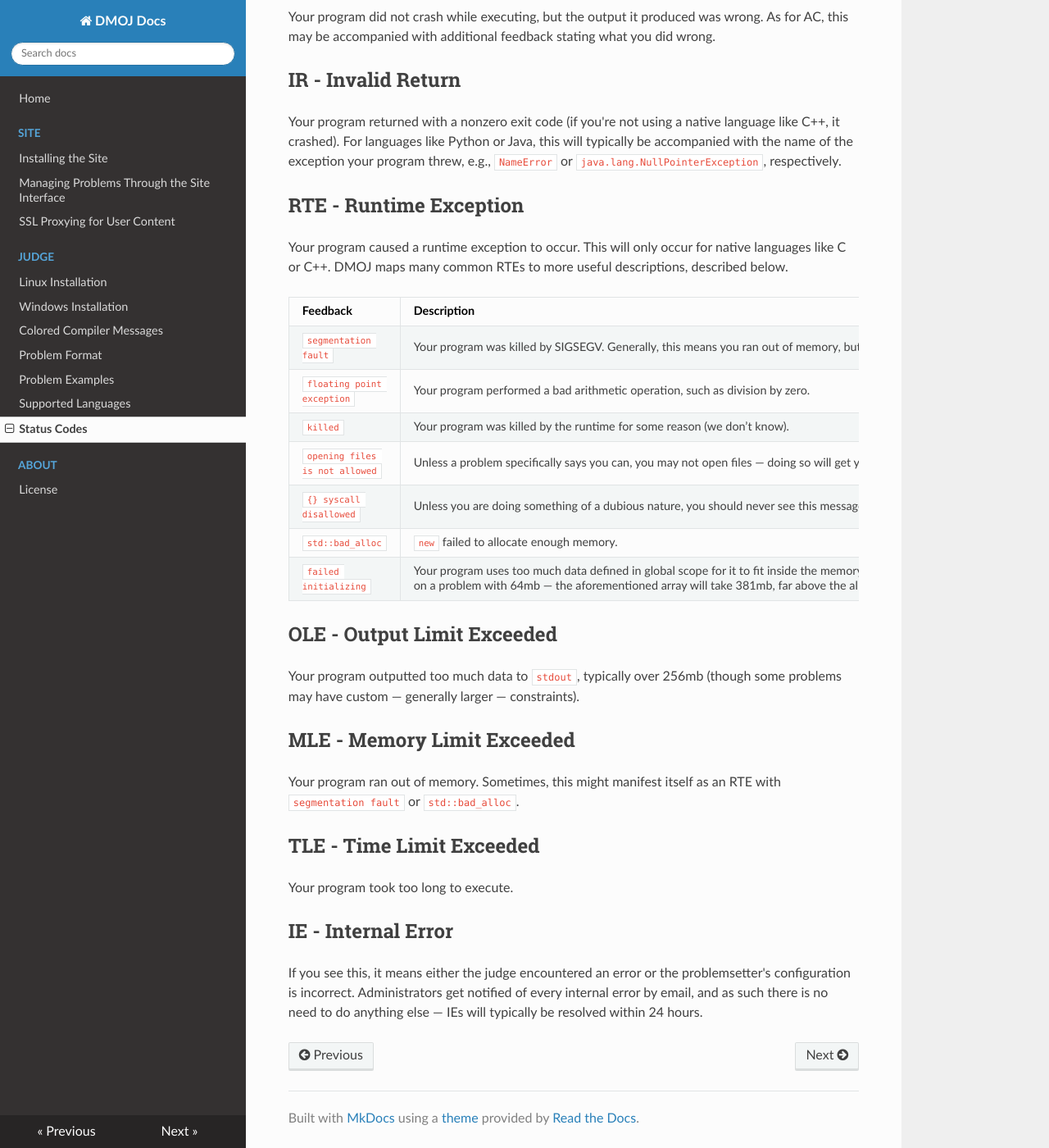
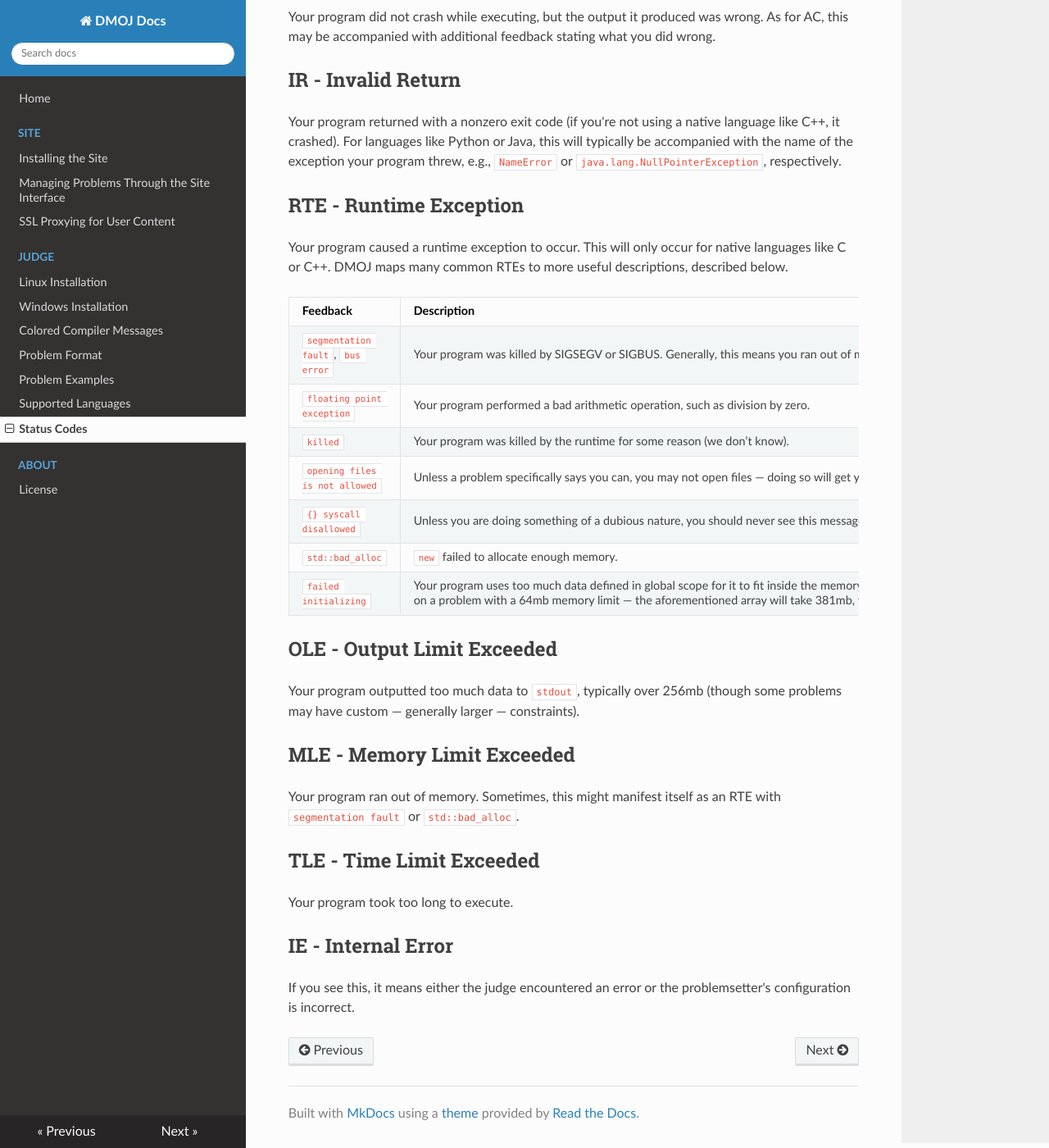
Before and after one commit to DMOJ/docs, an MkDocs documentation site: the page built from docs/judge/status_codes.md, in a window 1280 px wide and 1400 px high, scrolled down 394 px. Shown: the whole window at 82% size. Built offline with MkDocs 1.6.1, drawn with Linux system fonts in a browser that asks for light colours; nearby versions of some CDN libraries; old or Windows-style settings are respelled for this version of MkDocs.

Commit message:
Update status_codes.md

```diff
--- a/docs/judge/status_codes.md
+++ b/docs/judge/status_codes.md
@@ -14,13 +14,13 @@ Your program caused a runtime exception to occur. This will only occur for nativ
 
 | Feedback | Description |
 |----------|-------------|
-| `segmentation fault`| Your program was killed by SIGSEGV. Generally, this means you ran out of memory, but it can also mean that you are accessing arrays out of bounds, in some cases. |
+| `segmentation fault`, `bus error` | Your program was killed by SIGSEGV or SIGBUS. Generally, this means you ran out of memory, but it can also mean that you are accessing arrays out of bounds, in some cases. |
 | `floating point exception` | Your program performed a bad arithmetic operation, such as division by zero. |
 | `killed` | Your program was killed by the runtime for some reason (we don’t know). |
 | `opening files is not allowed` | Unless a problem specifically says you can, you may not open files — doing so will get you this message. |
 | `{} syscall disallowed` | Unless you are doing something of a dubious nature, you should never see this message. If you do, please [file a ticket] so we can get it sorted out. It is raised when your program attempts to use a disallowed system call. |
 | `std::bad_alloc` | `new` failed to allocate enough memory. |
-| `failed initializing` | Your program uses too much data defined in global scope for it to fit inside the memory constraints at startup. A typical example is code like `int arr[10000][10000]` on a problem with 64mb — the aforementioned array will take 381mb, far above the allowed limit. |
+| `failed initializing` | Your program uses too much data defined in global scope for it to fit inside the memory constraints at startup. A typical example is code like `int arr[10000][10000]` on a problem with a 64mb memory limit — the aforementioned array will take 381mb, far above the allowed limit. |
 
 [file a ticket]: https://github.com/DMOJ/judge/issues
 
@@ -34,5 +34,4 @@ Your program ran out of memory. Sometimes, this might manifest itself as an RTE
 Your program took too long to execute.
 
 ## IE - Internal Error
-
-If you see this, it means either the judge encountered an error or the problemsetter's configuration is incorrect. Administrators get notified of every internal error by email, and as such there is no need to do anything else — IEs will typically be resolved within 24 hours.
+If you see this, it means either the judge encountered an error or the problemsetter's configuration is incorrect.
```
